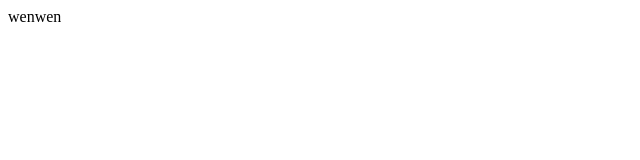
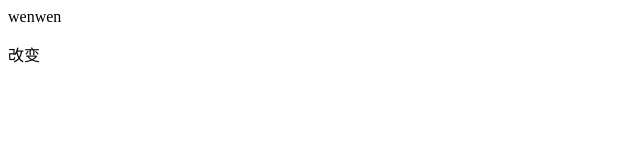
Before and after one commit to yanyan-yan-yan/vue, a plain HTML site: page index.html in a window 1280 px wide. Shown: the full height of the page, 0-640 px from the left. Drawn offline with Linux system fonts and the light colour scheme.

Commit message:
第一次添加

```diff
--- a/index.html
+++ b/index.html
@@ -6,5 +6,6 @@
 </head>
 <body>
 	<div>wenwen</div>
+	<p>改变</p>
 </body>
 </html>
```
